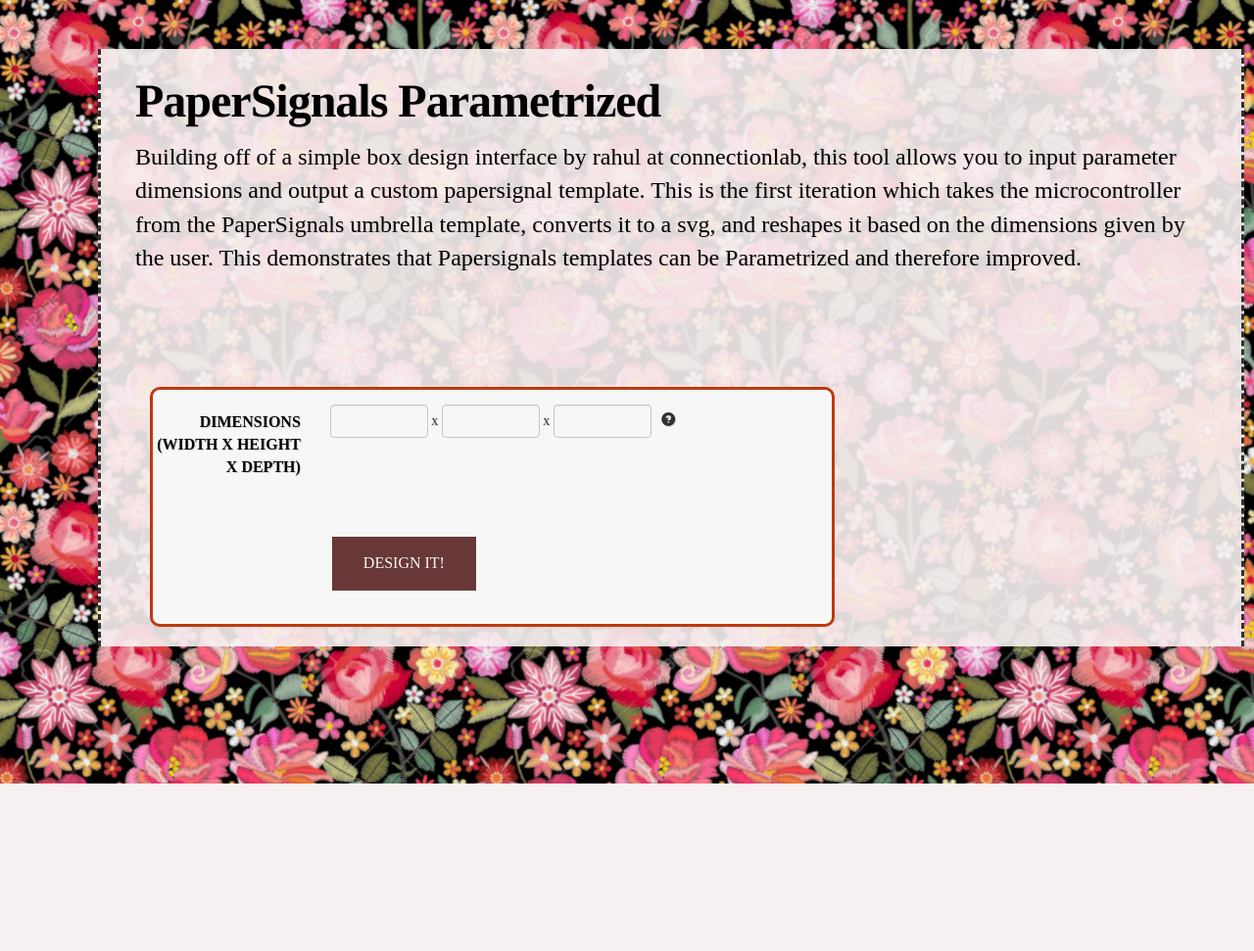
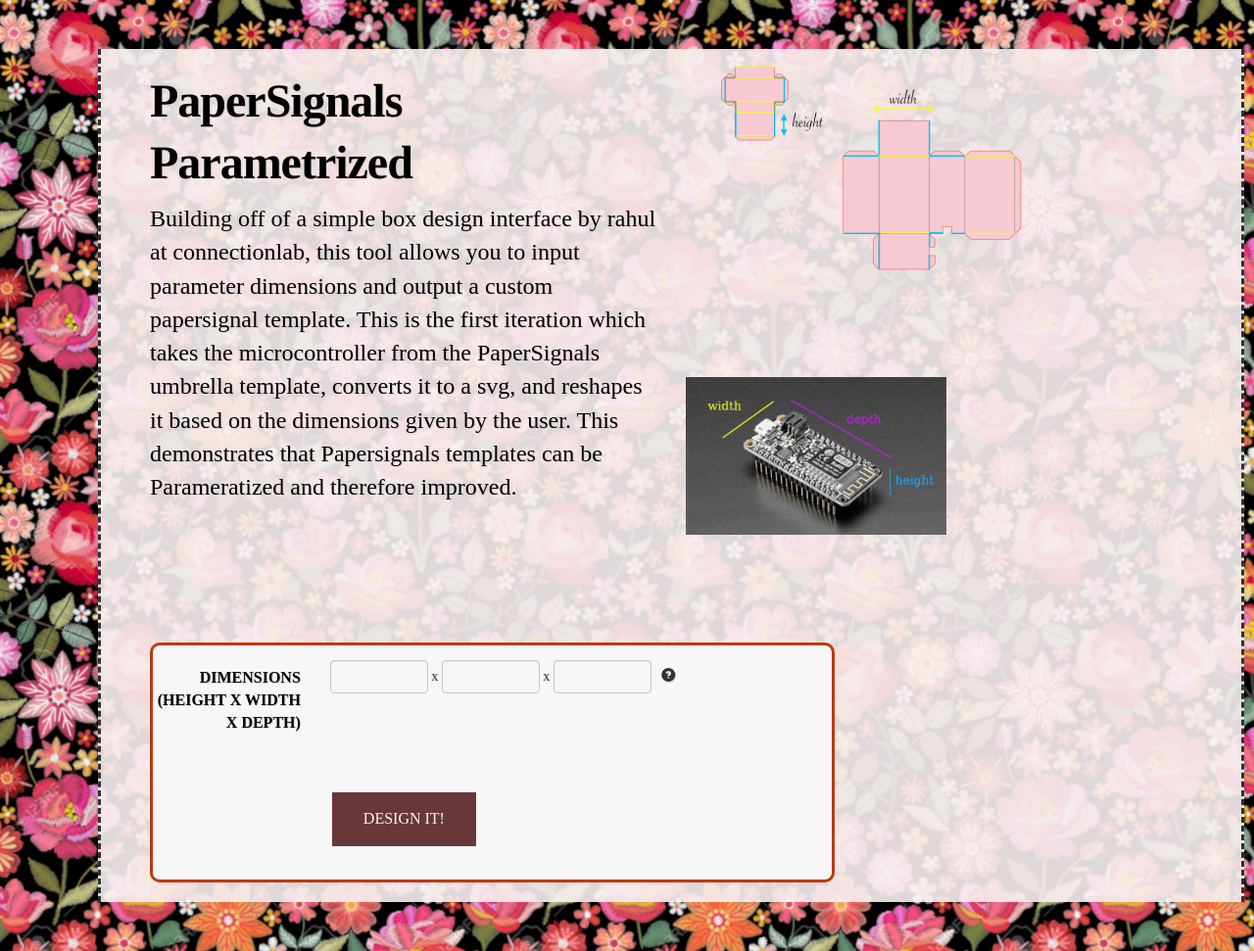
Before and after one commit to l-zharmukhametova/papersignal, a Flask app: page / in a window 1280 px wide. Shown: the whole page at 98% size. Before the commit the page ends 800 px from the top, so only its background shows below. Run offline with Flask 2, Linux system fonts and the light colour scheme; some libraries are stand-ins or nearby versions.

Commit message:
added labels

```diff
--- a/templates/base.html
+++ b/templates/base.html
@@ -77,18 +77,28 @@
         <div class="container" id="content-box">
 
             <div class="row">
+                <div class="col-md-6">
                     <h1><font size="10" color="black">PaperSignals Parametrized</font></h1>
                     <p>
                         <font size="5" color="black">Building off of a simple box design interface by rahul at connectionlab, this tool allows you to input parameter dimensions
-                        and output a custom papersignal template. This is the first iteration which takes the microcontroller from the PaperSignals umbrella template, converts it to a svg, and reshapes it based on the dimensions given by the user. This demonstrates that Papersignals templates can be Parametrized
-                        and therefore improved.</font>
+                            and output a custom papersignal template. This is the
+                            first iteration which takes the microcontroller from the
+                            PaperSignals umbrella template, converts it to a svg,
+                            and reshapes it based on the dimensions given by the
+                            user. This demonstrates that Papersignals templates can
+                            be Parameratized and therefore improved.</font>
                     </p>
+                </div>
             <div class="row">
-                {% if src %}
+                <div class="col-md-6">
                     <img src="static/icons/labels.png" alt="Labels"
                                                        style="max-width:500px;max-height:500px;margin:-1% 10%
                                                        -30% 5%"/>
-                        {% endif %}
+                </div>
+                <div class="col-md-6">
+                    <img src="static/files/mcu_labelled.jpg" alt="mcu"
+                                                             style="max-width:50%"/>
+                </div>
                 </div>
                 <br />
                 <br />
--- a/templates/home.html
+++ b/templates/home.html
@@ -128,7 +128,7 @@
         <div class="form-group" >
           <div class="row">
             <label class="col-sm-3 control-label"><font size="3"
-                    color="black">Dimensions (width x height x depth)</font></label>
+                    color="black">Dimensions (height x width x depth)</font></label>
             <div class="col-sm-9">
               <input class="form-control" type="text" id="width"
                                                       name="width"
```
Also changed, not shown: static/files/mcu_labelled.jpg (added). Lines whose indentation alone changed are shown as unchanged.
